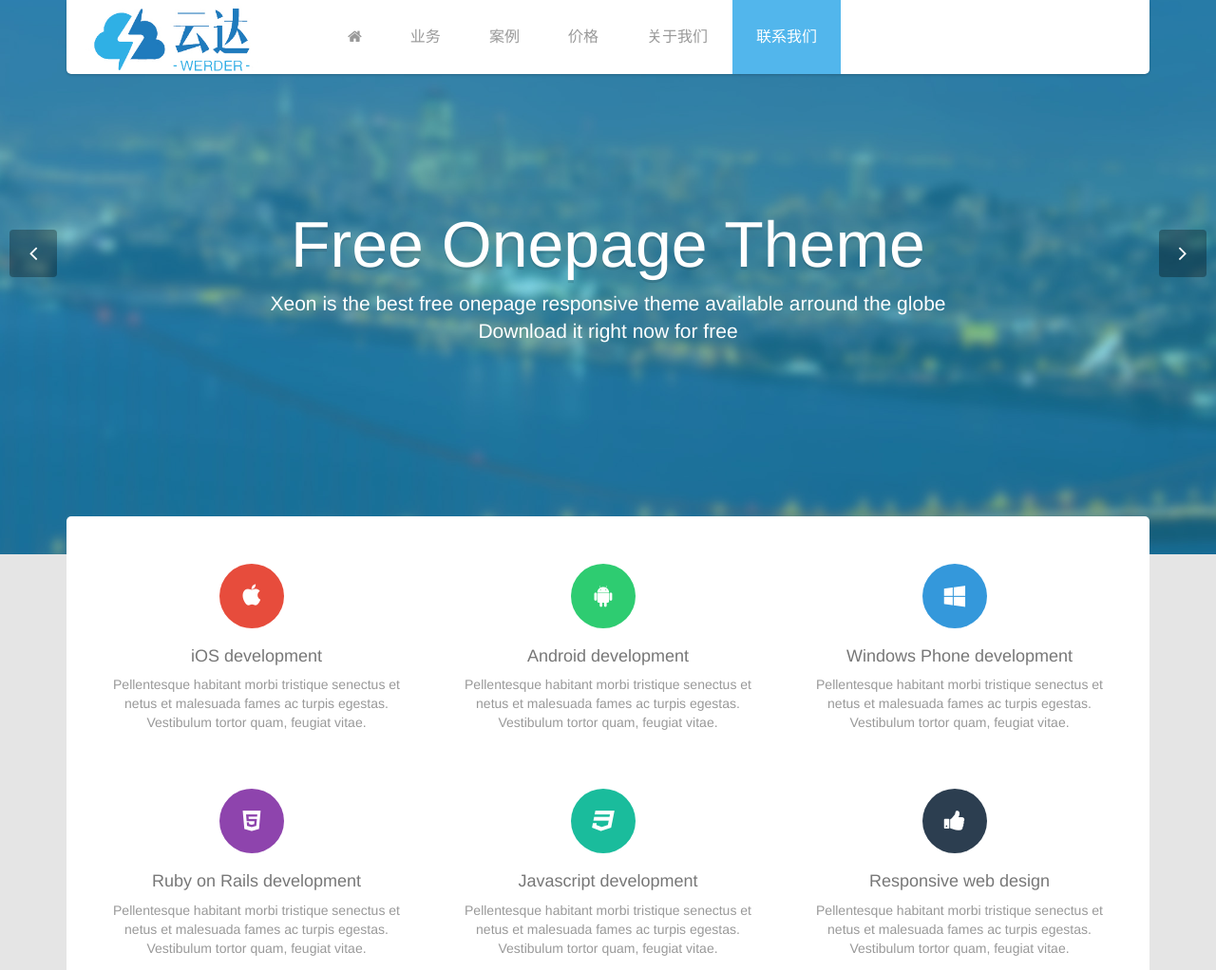
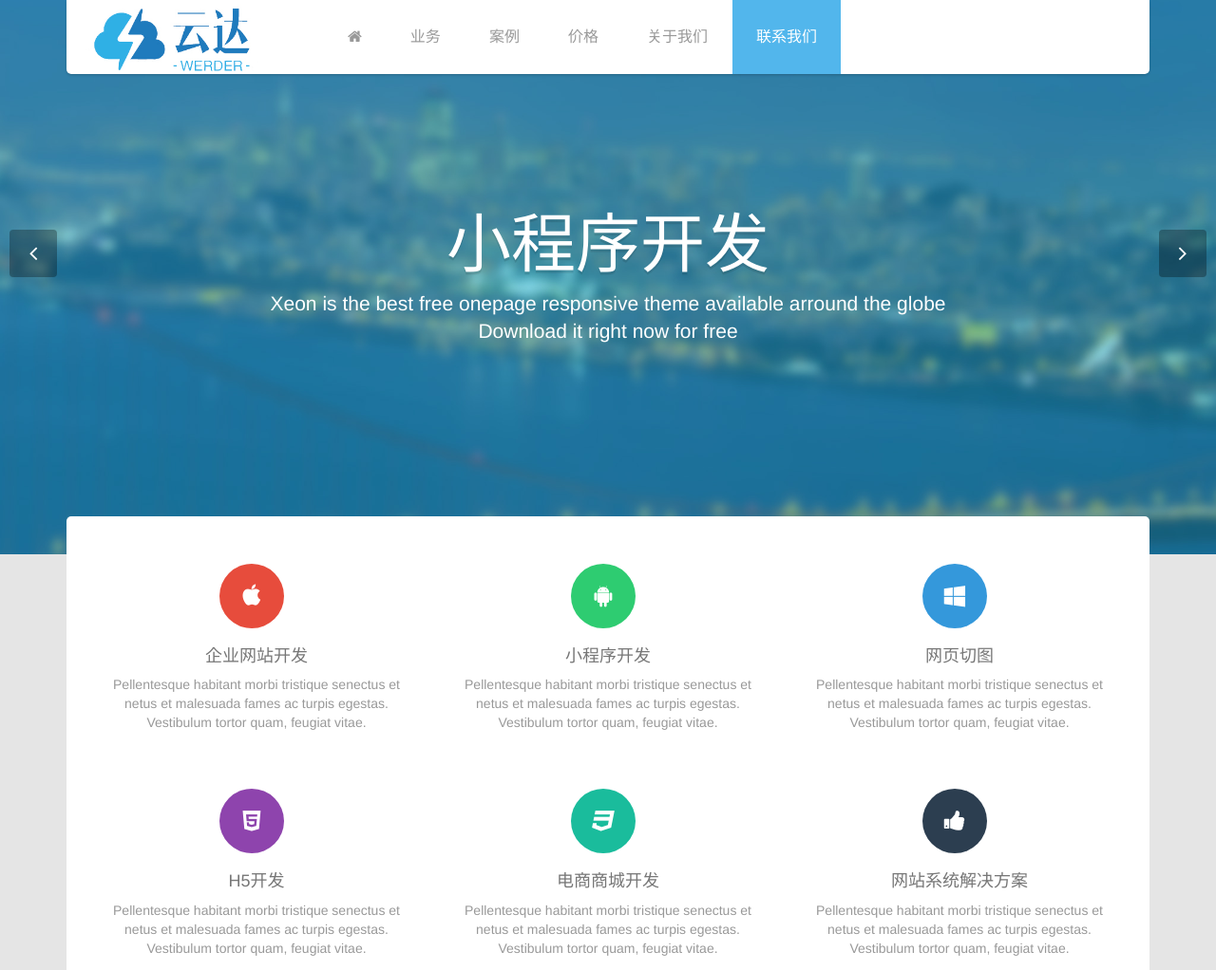
Before and after one commit to Zckor/Zckor.github.io, a plain HTML site: page index.html in a window 1280 px wide. Shown: the top 1022 px of the page at 95% size. Drawn offline with Linux system fonts and the light colour scheme; a web font is replaced by a local one.

Commit message:
no message

```diff
--- a/index.html
+++ b/index.html
@@ -52,7 +52,7 @@
             <div class="item active">
                 <div class="container">
                     <div class="carousel-content">
-                        <h1>Free Onepage Theme</h1>
+                        <h1>小程序开发</h1>
                         <p class="lead">Xeon is the best free onepage responsive theme available arround the globe<br>Download it right now for free</p>
                     </div>
                 </div>
@@ -60,7 +60,7 @@
             <div class="item">
                 <div class="container">
                     <div class="carousel-content">
-                        <h1>ShapeBootstrap.net</h1>
+                        <h1>网站开发</h1>
                         <p class="lead">Download free but 100% premium quaility twitter Bootstrap based WordPress and HTML themes <br>from shapebootstrap.net</p>
                     </div>
                 </div>
@@ -77,42 +77,42 @@
                     <div class="col-md-4 col-sm-6">
                         <div class="center">
                             <i class="icon-apple icon-md icon-color1"></i>
-                            <h4>iOS development</h4>
+                            <h4>企业网站开发</h4>
                             <p>Pellentesque habitant morbi tristique senectus et netus et malesuada fames ac turpis egestas. Vestibulum tortor quam, feugiat vitae.</p>
                         </div>
                     </div><!--/.col-md-4-->
                     <div class="col-md-4 col-sm-6">
                         <div class="center">
                             <i class="icon-android icon-md icon-color2"></i>
-                            <h4>Android development</h4>
+                            <h4>小程序开发</h4>
                             <p>Pellentesque habitant morbi tristique senectus et netus et malesuada fames ac turpis egestas. Vestibulum tortor quam, feugiat vitae.</p>
                         </div>
                     </div><!--/.col-md-4-->
                     <div class="col-md-4 col-sm-6">
                         <div class="center">
                             <i class="icon-windows icon-md icon-color3"></i>
-                            <h4>Windows Phone development</h4>
+                            <h4>网页切图</h4>
                             <p>Pellentesque habitant morbi tristique senectus et netus et malesuada fames ac turpis egestas. Vestibulum tortor quam, feugiat vitae.</p>
                         </div>
                     </div><!--/.col-md-4-->
                     <div class="col-md-4 col-sm-6">
                         <div class="center">
                             <i class="icon-html5 icon-md icon-color4"></i>
-                            <h4>Ruby on Rails development</h4>
+                            <h4>H5开发</h4>
                             <p>Pellentesque habitant morbi tristique senectus et netus et malesuada fames ac turpis egestas. Vestibulum tortor quam, feugiat vitae.</p>
                         </div>
                     </div><!--/.col-md-4-->
                     <div class="col-md-4 col-sm-6">
                         <div class="center">
                             <i class="icon-css3 icon-md icon-color5"></i>
-                            <h4>Javascript development</h4>
+                            <h4>电商商城开发</h4>
                             <p>Pellentesque habitant morbi tristique senectus et netus et malesuada fames ac turpis egestas. Vestibulum tortor quam, feugiat vitae.</p>
                         </div>
                     </div><!--/.col-md-4-->
                     <div class="col-md-4 col-sm-6">
                         <div class="center">
                             <i class="icon-thumbs-up icon-md icon-color6"></i>
-                            <h4>Responsive web design</h4>
+                            <h4>网站系统解决方案</h4>
                             <p>Pellentesque habitant morbi tristique senectus et netus et malesuada fames ac turpis egestas. Vestibulum tortor quam, feugiat vitae.</p>
                         </div>
                     </div><!--/.col-md-4-->
```
